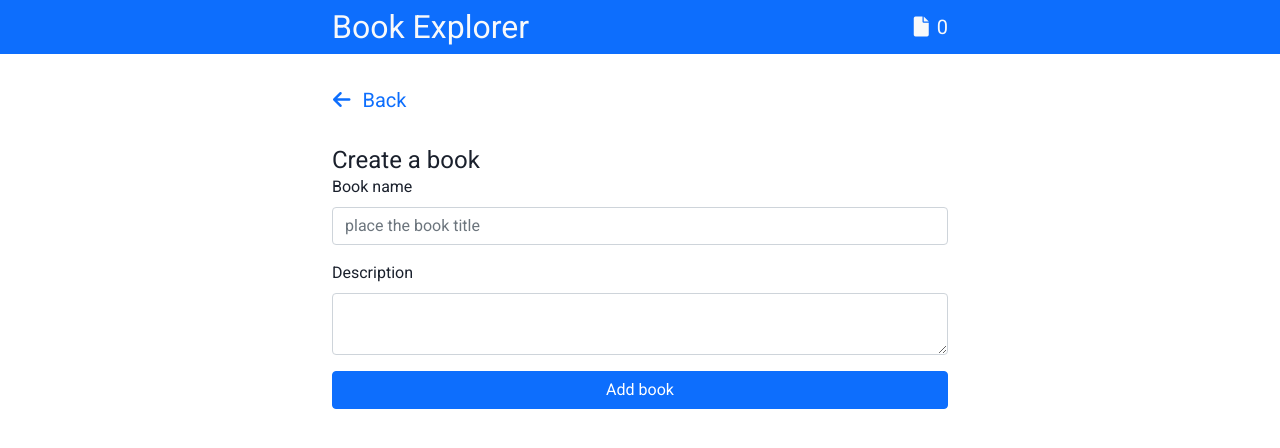
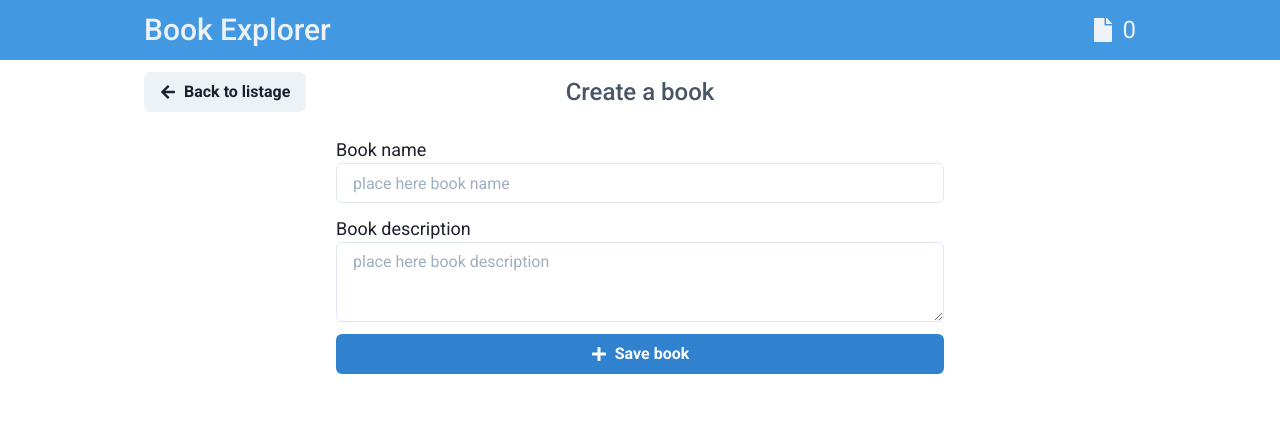
Before and after one commit to samuelguedesalves/learn-redux-with-react, a React (Create React App) app: page /new in a window 1280 px wide. Shown: the top 448 px of the page. Built offline with nearby package versions, Linux system fonts and the light colour scheme.

Commit message:
feat: alter layout to use chakra ui

```diff
--- a/package.json
+++ b/package.json
@@ -15,10 +15,10 @@
     "@types/node": "^12.0.0",
     "@types/react": "^17.0.0",
     "@types/react-dom": "^17.0.0",
-    "bootstrap": "^5.1.3",
     "framer-motion": "^4",
     "react": "^17.0.2",
     "react-dom": "^17.0.2",
+    "react-icons": "^4.3.1",
     "react-redux": "^7.2.6",
     "react-router-dom": "6",
     "react-scripts": "4.0.3",
--- a/public/index.html
+++ b/public/index.html
@@ -9,8 +9,6 @@
       content="Web site created using create-react-app"
     />
     <title>React App</title>
-    <link rel="stylesheet" href="https://cdnjs.cloudflare.com/ajax/libs/font-awesome/6.0.0-beta3/css/all.min.css">
-
     <link rel="preconnect" href="https://fonts.googleapis.com">
     <link rel="preconnect" href="https://fonts.gstatic.com" crossorigin>
     <link href="https://fonts.googleapis.com/css2?family=Inter:wght@200;300;400;500;600;700&family=Roboto:wght@100;300;400;500;700&display=swap" rel="stylesheet">
--- a/src/components/BooksListage/BookItem/index.tsx
+++ b/src/components/BooksListage/BookItem/index.tsx
@@ -1,5 +1,7 @@
 import React from "react";
 import { useDispatch } from "react-redux";
+import { Box, Heading, Text } from '@chakra-ui/react';
+import { FaArrowRight } from 'react-icons/fa';
 import { Book, removeBook } from "../../../books";
 
 const BookItem: React.FC<Book> = ({ id, title, description }) => {
@@ -10,18 +12,46 @@ const BookItem: React.FC<Book> = ({ id, title, description }) => {
   };
 
   return (
-    <div className="w-100 card mb-3">
-      <div className="card-body">
-        <h5 className="card-title">{title}</h5>
-        {/* <h6 className="card-subtitle mb-2 text-muted">Card subtitle</h6> */}
-        <p className="card-text">{description}</p>
-        {/* <a href="#" className="card-link">See more</a> */}
-        {/* <a href="#" className="card-link">Another link</a> */}
-        <button className="btn btn-danger w-100" onClick={removeAtList}>
-          Remover
-        </button>
-      </div>
-    </div>
+    <Box
+      cursor="pointer"
+      borderWidth="1px"
+      borderRadius="md"
+      p="2"
+      mb="3"
+      display="grid"
+      gridTemplateColumns="1fr 40px"
+    >
+      <Box>
+        <Text
+          fontSize="xl"
+          color="gray.800"
+        >{title}</Text>
+        <Text
+          color="gray.500"
+          >{description}</Text>
+      </Box>
+      <Box
+        color="blue.300"
+        fontSize="xl"
+        display="flex"
+        alignItems="center"
+        justifyContent="center"
+      >
+        <FaArrowRight/>
+      </Box>
+    </Box>
+    // <div className="w-100 card mb-3">
+    //   <div className="card-body">
+    //     <h5 className="card-title">{title}</h5>
+    //     {/* <h6 className="card-subtitle mb-2 text-muted">Card subtitle</h6> */}
+    //     <p className="card-text">{description}</p>
+    //     {/* <a href="#" className="card-link">See more</a> */}
+    //     {/* <a href="#" className="card-link">Another link</a> */}
+    //     <button className="btn btn-danger w-100" onClick={removeAtList}>
+    //       Remover
+    //     </button>
+    //   </div>
+    // </div>
   );
 };
 
--- a/src/components/BooksListage/index.tsx
+++ b/src/components/BooksListage/index.tsx
@@ -1,3 +1,4 @@
+import { Box, Text } from "@chakra-ui/react";
 import React from "react";
 import { useSelector } from "react-redux";
 import { getBooks } from "../../books";
@@ -7,8 +8,7 @@ const BooksListage: React.FC = () => {
   const books = useSelector(getBooks);
 
   return (
-    <div className="w-100 mt-3">
-      <span className="d-block fs-4 mb-2">Books list</span>
+    <Box>
       {books.map((item, index) => (
         <BookItem
           key={index}
@@ -17,7 +17,7 @@ const BooksListage: React.FC = () => {
           description={item.description}
         />
       ))}
-    </div>
+    </Box>
   );
 };
 
--- a/src/components/Form/index.tsx
+++ b/src/components/Form/index.tsx
@@ -2,6 +2,8 @@ import React, { useState } from "react";
 import { useNavigate } from "react-router-dom";
 import { useDispatch } from "react-redux";
 import { addBook } from "../../books";
+import { Box, Button, Container, Grid, Input, Text, Textarea } from "@chakra-ui/react";
+import { FaArrowLeft, FaPlus } from "react-icons/fa";
 
 const Form: React.FC = () => {
   const navigate = useNavigate();
@@ -20,47 +22,62 @@ const Form: React.FC = () => {
   };
 
   return (
-    <div className="container w-50 mt-4">
-      <div className="row mb-4">
-        <button
-          className="btn btn-link d-flex align-items-center text-decoration-none"
-          onClick={goToHome}
+    <Box>
+      <Container
+        maxWidth="container.lg"
+        paddingTop="3"
+      >
+        <Grid
+          gridTemplateColumns="1fr 2fr 1fr"
+          templateAreas="'back-button screen-title .'"
+          justifyContent="center"
+          alignItems="center"
+          marginBottom="6"
         >
-          <i className="fas fa-arrow-left fs-5"></i>
-          <span className="d-block fs-5" style={{ marginLeft: 12 }}>
-            Back
-          </span>
-        </button>
-      </div>
+          <Button
+            gridArea="back-button"
+            leftIcon={<FaArrowLeft/>}
+            colorScheme="gray"
+            width="fit-content"
+            onClick={goToHome}
+          >Back to listage</Button>
+          <Text
+            gridArea="screen-title"
+            textAlign="center"
+            fontSize="2xl"
+            fontWeight="medium"
+            color="gray.600"
+          >Create a book</Text>
+        </Grid>
 
-      <h2 className="fs-4">Create a book</h2>
-      <div className="mb-3">
-        <label className="form-label">Book name</label>
-        <input
-          type="text"
-          className="form-control"
-          id="exampleFormControlInput1"
-          placeholder="place the book title"
-          onChange={(e) => setInfo({ ...info, title: e.target.value })}
-        />
-      </div>
-      <div className="mb-3">
-        <label className="form-label">Description</label>
-        <textarea
-          className="form-control"
-          id="exampleFormControlTextarea1"
-          onChange={(e) => setInfo({ ...info, description: e.target.value })}
-        ></textarea>
-      </div>
+        <Container maxWidth="container.sm" >
+          <Box marginBottom="3" >
+            <Text fontSize="lg" >Book name</Text>
+            <Input
+              placeholder="place here book name"
+              onChange={(e) => setInfo({ ...info, title: e.target.value })}
+            />
+          </Box>
 
-      <button
-        type="button"
-        className="btn btn-primary w-100"
-        onClick={saveBook}
-      >
-        Add book
-      </button>
-    </div>
+          <Box marginBottom="3">
+            <Text fontSize="lg" >Book description</Text>
+            <Textarea
+              placeholder='place here book description'
+              onChange={(e) => setInfo({ ...info, description: e.target.value })}
+            />
+          </Box>
+
+          <Button
+            width="full"
+            colorScheme="blue"
+            onClick={saveBook}
+            leftIcon={<FaPlus/>}
+          >
+            Save book
+          </Button>
+        </Container>
+      </Container>
+    </Box>
   );
 };
 
--- a/src/components/Header/index.tsx
+++ b/src/components/Header/index.tsx
@@ -1,21 +1,37 @@
 import React from "react";
+import { Box, Container, Heading, Text } from "@chakra-ui/react";
 import { useSelector } from "react-redux";
+import { FaFile } from 'react-icons/fa';
 import { getBooks } from "../../books";
 
 const Header: React.FC = () => {
   const books = useSelector(getBooks);
 
   return (
-    <div className="bg-primary py-2">
-      <div className="container w-50 d-flex justify-content-between align-items-center">
-        <h1 className="text-left fs-2 text-light">Book Explorer</h1>
-
-        <div className="fs-5 text-light">
-          <i className="fas fa-file" style={{ marginRight: 8 }}></i>
-          <span>{books.length}</span>
-        </div>
-      </div>
-    </div>
+    <Box bgColor="blue.400" >
+      <Container
+        maxW="container.lg"
+        paddingY="3"
+        display="flex"
+        justifyContent="space-between"
+        alignItems="center"
+        color="gray.100"
+      >
+        <Heading
+          fontWeight="medium"
+          fontSize="3xl"
+        >Book Explorer</Heading>
+        <Box
+          fontSize="2xl"
+          display="flex"
+          alignItems="center"
+          columnGap="2"
+        >
+          <FaFile/>
+          <Text>{books.length}</Text>
+        </Box>
+      </Container>
+    </Box>
   );
 };
 
--- a/src/components/Starter/index.tsx
+++ b/src/components/Starter/index.tsx
@@ -1,4 +1,6 @@
+import { Box, Button, Container, Text } from "@chakra-ui/react";
 import React from "react";
+import { FaPlus } from "react-icons/fa";
 import { useNavigate } from "react-router-dom";
 import BooksListage from "../BooksListage";
 
@@ -10,14 +12,35 @@ const Starter: React.FC = () => {
   };
 
   return (
-    <div className="container w-50 pt-4">
-      <button className=" w-100 btn btn-primary" onClick={goToCreate}>
-        Create New
-      </button>
-      <div className="w-100">
-        <BooksListage />
-      </div>
-    </div>
+    <Box>
+      <Container
+        maxWidth="container.lg"
+        paddingTop="4"
+      >
+        <Box
+          display="flex"
+          alignItems="center"
+          justifyContent="space-between"
+        >
+          <Text
+            fontSize="2xl"
+            fontWeight="medium"
+            color="gray.600"
+          >Books list</Text>
+          <Button
+            colorScheme="green" leftIcon={<FaPlus/>}
+            onClick={goToCreate}
+          >
+            Create new book
+          </Button>
+        </Box>
+        <Box
+          paddingTop="3"
+        >
+          <BooksListage />
+        </Box>
+      </Container>
+    </Box>
   );
 };
 
--- a/src/index.tsx
+++ b/src/index.tsx
@@ -1,4 +1,3 @@
-import 'bootstrap/dist/css/bootstrap.min.css';
 import React from 'react';
 import ReactDOM from 'react-dom';
 import App from './App';
```
Also changed, not shown: 1 other file (tests, documents, lock files or other folders).
